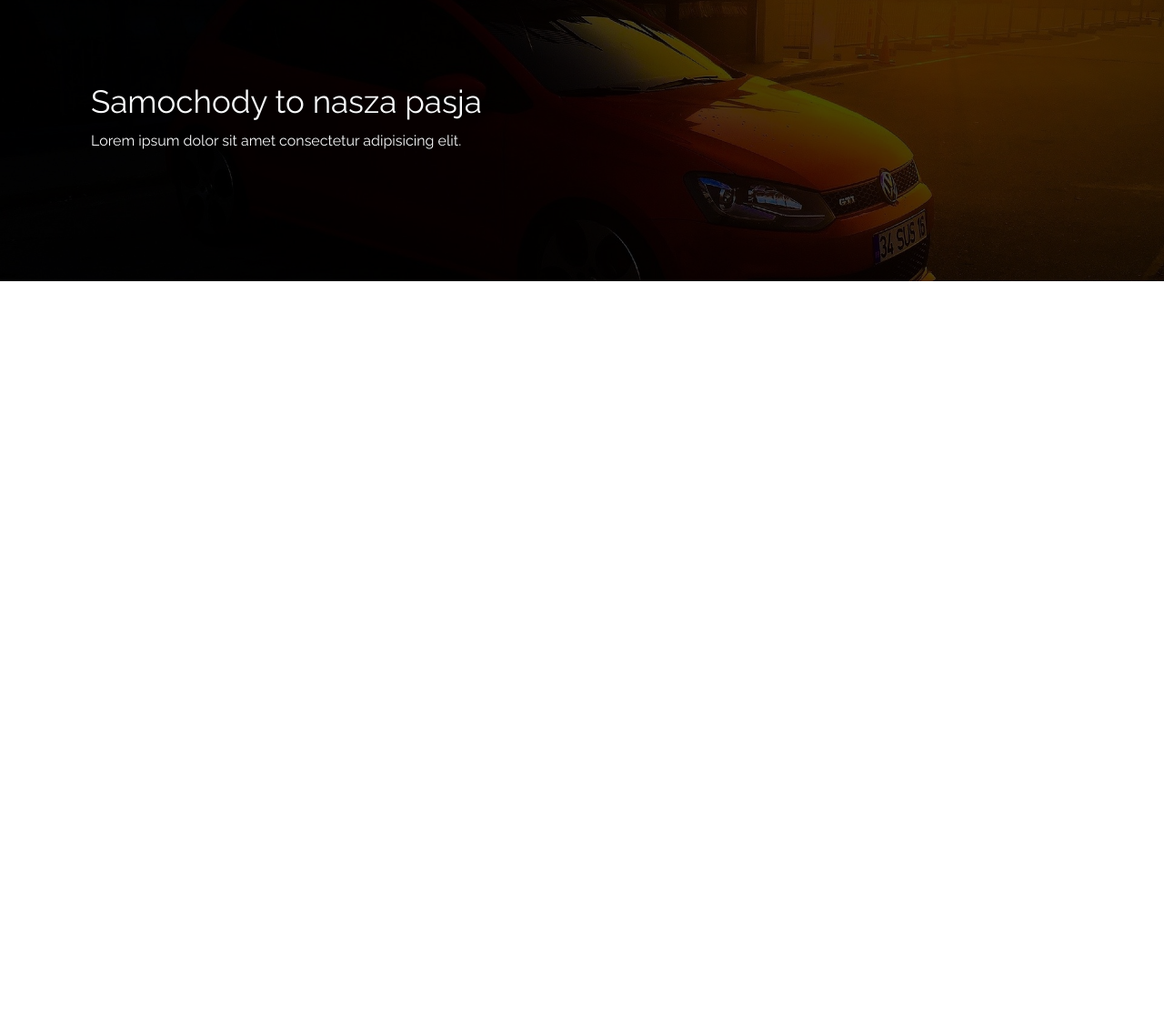
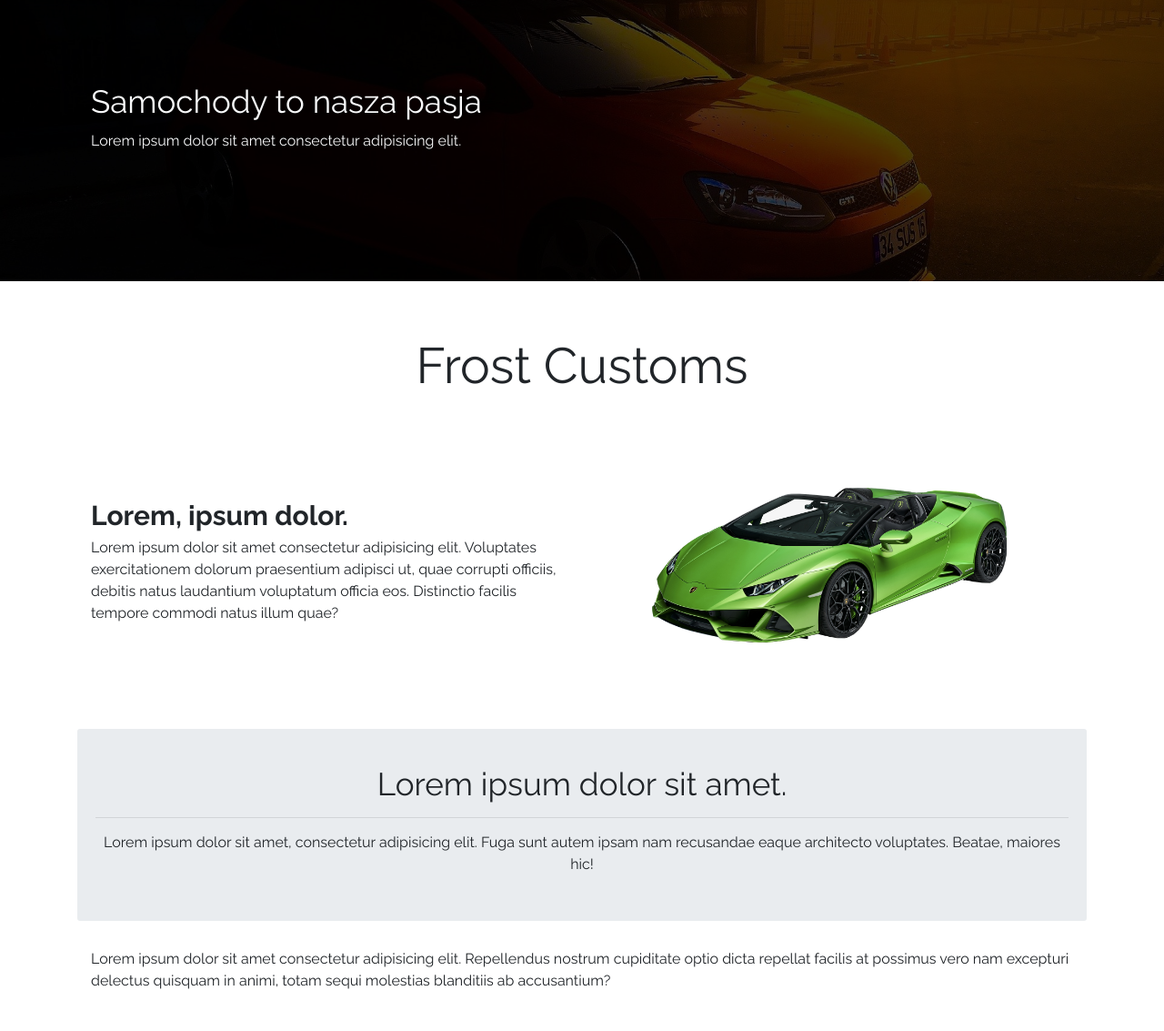
Before and after one commit to paveldabrowski/Frost-Customs, a plain HTML site: page index.html in a window 1280 px wide. Shown: the part 740-1873 px from the top of the page at 91% size. Before the commit the page ends 1049 px from the top, so only its background shows below. Drawn offline with nearby package versions, Linux system fonts and the light colour scheme.

Commit message:
main chapter 2 end

```diff
--- a/css/styles.css
+++ b/css/styles.css
@@ -100,6 +100,12 @@ header {
     z-index: 0;
 }
 
+/* ----------------- */
+.home-brand h3 {
+    font-size: 3rem;
+    font-weight: bold;
+}
+
 
 @media (min-width:1400px) {
     .carousel-item {
--- a/index.html
+++ b/index.html
@@ -124,6 +124,31 @@
                 </div>
             </div>
         </section>
+
+        <section class="home-brand py-5">
+            <p class="display-2 text-center pt-5 px-3">Frost Customs</p>
+            <div class="container py-5">
+                <div class="row m-0 align-items-center">
+                    <div class="col-md-6">
+                        <h3>Lorem, ipsum dolor.</h3>
+                        <p>Lorem ipsum dolor sit amet consectetur adipisicing elit. Voluptates exercitationem dolorum praesentium adipisci ut, quae corrupti officiis, debitis natus laudantium voluptatum officia eos. Distinctio facilis tempore commodi natus illum quae?</p>
+                    </div>
+                    <div class="col-md-6">
+                        <img src="./img/lambo.png" alt="lambo" class="img-fluid">
+                    </div>
+                </div>
+            </div>
+            <div class="container pb-5">
+                <div class="jumbotron text-center">
+                    <p class="display-4">Lorem ipsum dolor sit amet.</p>
+                    <hr class="my-4">
+                    <p>Lorem ipsum dolor sit amet, consectetur adipisicing elit. Fuga sunt autem ipsam nam recusandae eaque architecto voluptates. Beatae, maiores hic!</p>
+                </div>
+                <p class="px-4 pt-3">Lorem ipsum dolor sit amet consectetur adipisicing elit. Repellendus nostrum cupiditate optio dicta repellat facilis at possimus vero nam excepturi delectus quisquam in animi, totam sequi molestias blanditiis ab accusantium?</p>
+            </div>
+        </section>
+
+
     </main>
 
     <script src="https://code.jquery.com/jquery-3.5.1.slim.min.js"
```
Also changed, not shown: img/lambo.png (added).
